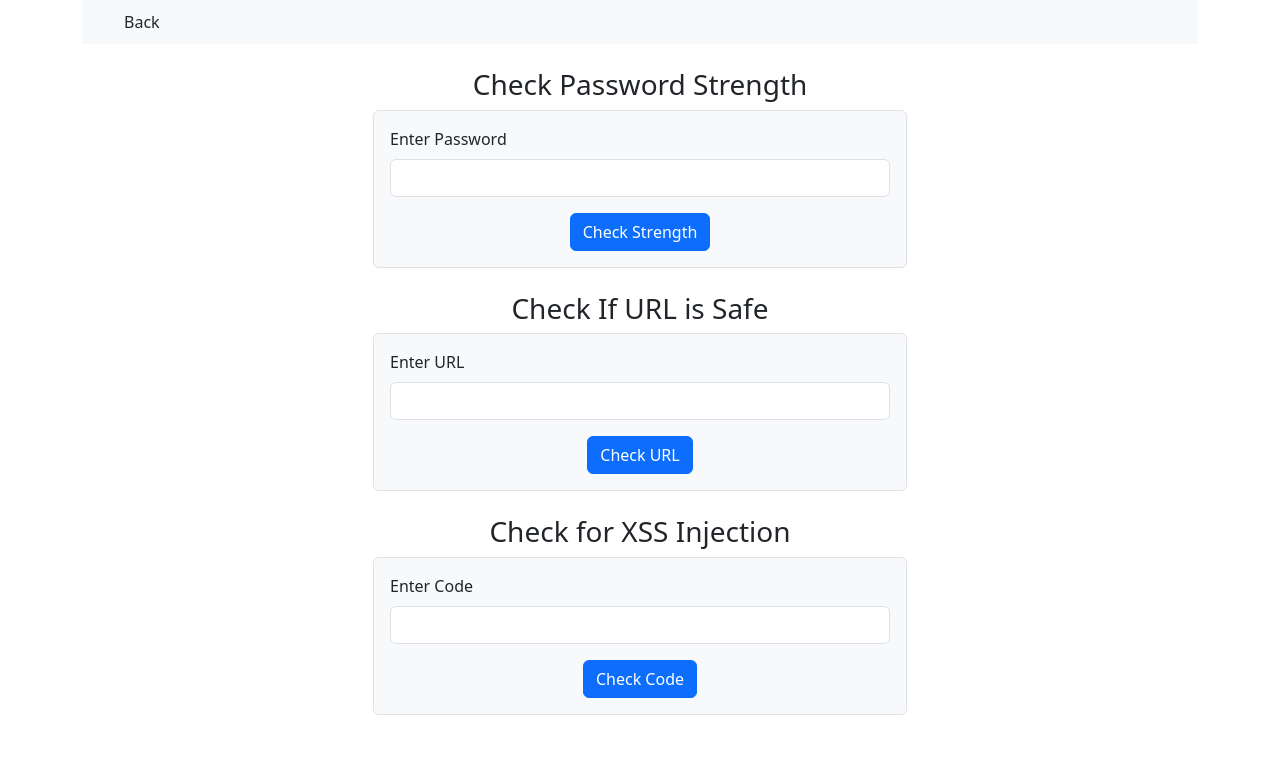
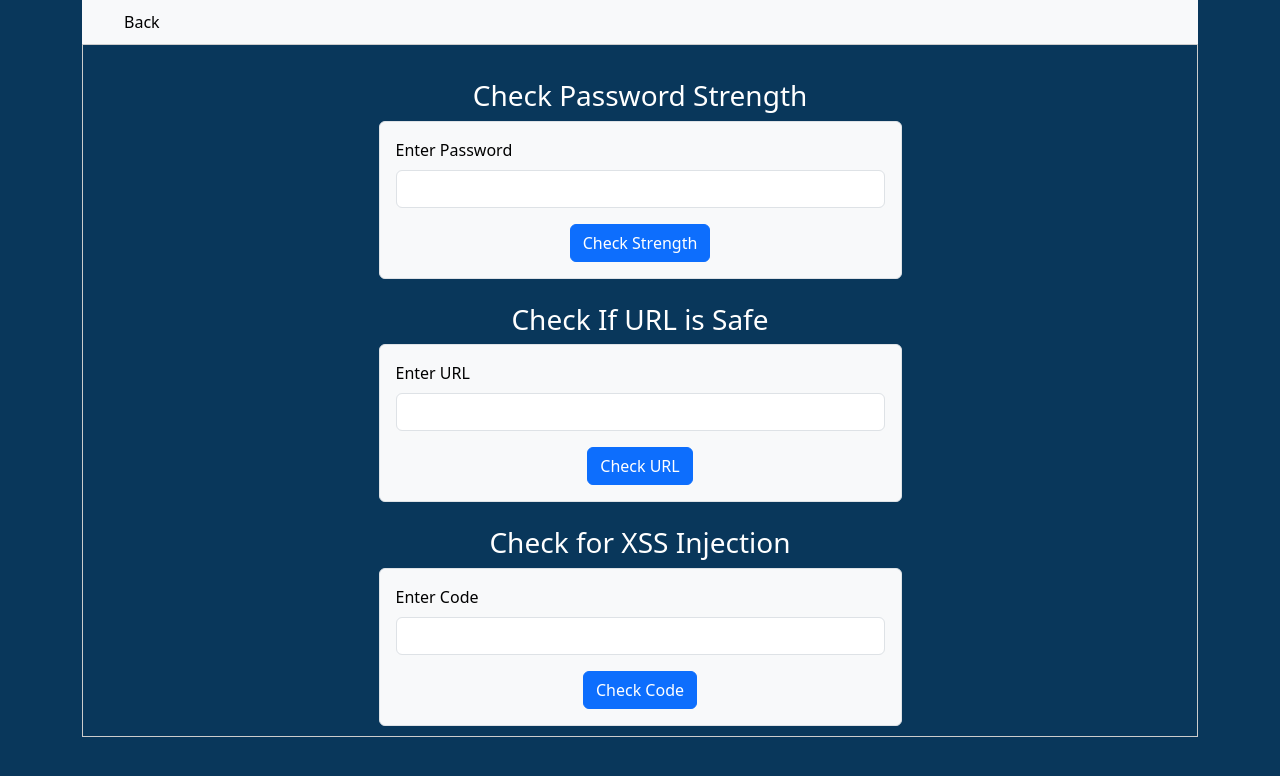
Before and after one commit to rigmaumesh34/Cybernlpsuites, a Django app: page /ure in a window 1280 px wide. Shown: the top 776 px of the page. Run offline with Django 5.2, Linux system fonts and the light colour scheme; parts of the project's set-up code (start-up, migrations or seed data) failed here and were passed over.

```diff
--- a/myapp/templates/form1.html
+++ b/myapp/templates/form1.html
@@ -1,7 +1,23 @@
 {% extends 'index.html' %}
 {% load static %}
 {% block content %}
-
+<style>
+  .error {
+      display: none;
+      color: red;
+  }
+  body {
+      color: white;
+      background-color:rgb(9, 55, 91);
+  }
+  .scrollable {
+    width: 100%;
+    height: 100%;
+    overflow: auto; /* Enables scrolling */
+    border: 1px solid #ccc;
+    padding: 10px;
+}
+</style>
 <!-- Navbar -->
 <nav class="navbar navbar-expand-lg navbar-light bg-light">
   <div class="container">
@@ -10,30 +26,31 @@
     </button>
     <div class="collapse navbar-collapse justify-content-end" id="navbarNavAltMarkup">
       {% comment %} <a class="nav-item nav-link me-3" href="#">Login</a> {% endcomment %}
-      <a class="nav-item nav-link" href="{% url 'home' %}">Back</a>
+      <a class="nav-item nav-link" href="{% url 'home' %}"" style="color: black;">Back</a>
     </div>
   </div>
 </nav>
 
 <!-- Form Sections -->
 
-
+<div class="scrollable">
 <div class="container mt-4">
   <div class="row justify-content-center">
     <div class="col-md-6">
       <!-- Password Strength Check -->
-      <h3 class="text-center">Check Password Strength</h3>
+      <h3 class="text-center" >Check Password Strength</h3>
       <form action="{% url 'password' %}" method="POST" class="p-3 border rounded bg-light">
         {% csrf_token %}
         <div class="mb-3" dir="ltr">
-          <label for="password" class="form-label" style="text-align: left;">Enter Password</label>
+          <label for="password" class="form-label" style="text-align: left;color:  black;">Enter Password</label>
           <input type="password" class="form-control" id="password" name="password" style="text-align: left;" required>
+          <span id="errorMessage" class="error">Password must be at least 10 characters long.</span>
         </div>
         {% if strength %}
-        <p><strong>Password :  {{password}}</strong>
+        <p><strong style="color:  black;">Password :  {{password}}</strong>
 
 
-    <p><strong>Password Strength:</strong>
+    <p><strong style="color:  black;">Password Strength:</strong>
         <span style="color: {% if strength == 'Weak' %}red{% elif strength == 'Medium' %}orange{% else %}green{% endif %};">
             {{ strength}}
         </span>
@@ -54,14 +71,14 @@
       <form action="{% url 'ure' %}" method="POST" class="p-3 border rounded bg-light">
         {% csrf_token %}
         <div class="mb-3" dir="ltr">
-          <label for="url" class="form-label" style="text-align:left;">Enter URL</label>
+          <label for="url" class="form-label" style="text-align:left;color:  black;">Enter URL</label>
           <input type="text" class="form-control" id="url" name="url" required>
         </div>
         {% if url_label %}
 
 
 
-    <p><strong>URL Type:</strong>
+    <p><strong style="color:  black;">URL Type:</strong>
         <span style="color: {% if url_label  == 'phishing' %}red{% elif url_label == 'defacement' %}orange{% elif url_label == 'malware' %}yellow{% else %}green{% endif %};">
             {{url_label }}
         </span>
@@ -82,13 +99,13 @@
       <form action="{% url 'XSS' %}" method="POST" class="p-3 border rounded bg-light">
         {% csrf_token %}
         <div class="mb-3" dir="ltr">
-            <label for="code" class="form-label" style="text-align:left;">Enter Code</label>
+            <label for="code" class="form-label" style="text-align:left;color:  black;">Enter Code</label>
             <input type="text" class="form-control" id="code" name="code" required>
 
         </div>
         {% if prediction%}
-        <p><strong>Code :  {{code}}</strong><br>
-        <p><strong>Prediction:</strong>
+        <p><strong style="color:  black;">Code :  {{code}}</strong><br>
+        <p><strong style="color:  black;">Prediction:</strong>
         <span style="color: {% if prediction == 'XSS Detected' %}green{% else %}red{% endif %};">
             {{ prediction }}
         </span>
@@ -101,5 +118,17 @@
     </div>
   </div>
 </div>
+</div>
+<script>
+  const passwordInput = document.getElementById('password');
+  const errorMessage = document.getElementById('errorMessage');
 
+  passwordInput.addEventListener('input', () => {
+      if (passwordInput.value.length < 10) {
+          errorMessage.style.display = 'inline'; // Show the error message
+      } else {
+          errorMessage.style.display = 'none'; // Hide the error message
+      }
+  });
+</script>
 {% endblock %}
```
